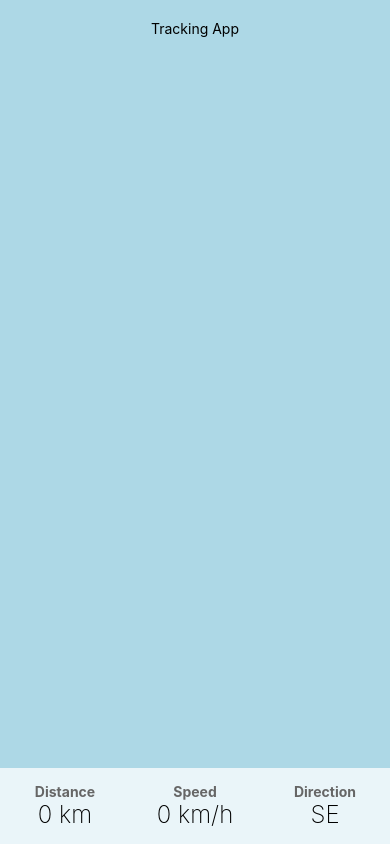
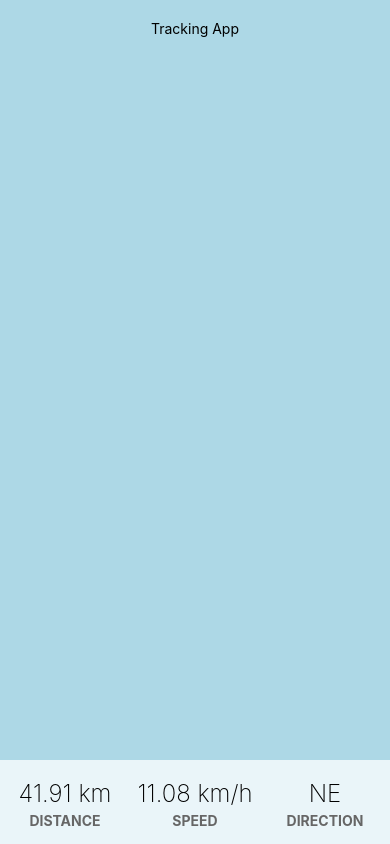
Before and after one commit to pranabmitra/tracking-RN, a React Native app: screen / in a window 390 px wide. Built offline with nearby package versions, Linux system fonts and the light colour scheme.

Commit message:
Added information details with dummy values

```diff
--- a/App.js
+++ b/App.js
@@ -2,6 +2,7 @@ import React from 'react';
 import { StyleSheet, Text, View } from 'react-native';
 
 import RunDetails from './components/run-details';
+import RunFormattedDetails from './components/run-formatted-details';
 
 const styles = StyleSheet.create({
   container: {
@@ -18,14 +19,31 @@ const styles = StyleSheet.create({
 });
 
 export default class App extends React.Component {
+  constructor(props) {
+    super(props);
+    this.state = {};
+
+    setInterval(() => {
+      this.distance.setState({ value: Math.random() * 100 });
+      this.speed.setState({ value: Math.random() * 15 });
+      this.direction.setState({ value: 'NE' });
+    }, 5000);
+  }
+
   render() {
     return (
       <View style={styles.container}>
         <Text style={{flex: 1, backgroundColor: 'lightblue', textAlign: 'center', paddingTop: 20}}>Tracking App</Text>
         <View style={styles.detailsWrapper}>
-          <RunDetails title="Distance" value="0 km" />
-          <RunDetails title="Speed" value="0 km/h" />
-          <RunDetails title="Direction" value="SE" />
+          <RunFormattedDetails title="Distance" value="0" unit="km"
+            ref={(info) => this.distance = info}
+          />
+          <RunFormattedDetails title="Speed" value="0" unit="km/h"
+            ref={(info) => this.speed = info}
+          />
+          <RunDetails title="Direction" value="SE"
+            ref={(info) => this.direction = info}
+          />
         </View>
       </View>
     );
--- a/components/run-details.js
+++ b/components/run-details.js
@@ -4,11 +4,22 @@ import { StyleSheet, Text, View } from 'react-native';
 import sharedStyles from '../styles/shared-styles';
 
 class RunDetails extends Component {
+    constructor(props) {
+        super(props);
+        this.state = { value: this.props.value };
+    }
+
+    formatValue() {
+        return this.state.value;
+    }
+
     render() {
+        let value = this.formatValue() || '-';
+
         return (
             <View style={sharedStyles.runDetailsContainer}>
-                <Text style={sharedStyles.title}>{this.props.title}</Text>
-                <Text style={sharedStyles.value}>{this.props.value}</Text>
+                <Text style={sharedStyles.title}>{this.props.title.toUpperCase()}</Text>
+                <Text style={sharedStyles.value}>{value}</Text>
             </View>
         )
     }
--- /dev/null
+++ b/components/run-formatted-details.js
@@ -0,0 +1,9 @@
+import RunDetails from './run-details';
+
+class RunFormattedDetails extends RunDetails {
+    formatValue() {
+        return [parseFloat(this.state.value).toFixed(2), this.props.unit].join(' ');
+    }
+}
+
+export default RunFormattedDetails;
--- a/styles/shared-styles.js
+++ b/styles/shared-styles.js
@@ -3,6 +3,7 @@ import { StyleSheet } from 'react-native';
 export default StyleSheet.create({
     runDetailsContainer: {
         flex: 1,
+        flexDirection: 'column-reverse',
         backgroundColor: 'rgba(255, 255, 255, 0.75)',
         paddingVertical: 15,
     },
@@ -15,6 +16,7 @@ export default StyleSheet.create({
         textAlign: 'center',
         fontSize: 24,
         fontWeight: '200',
+        paddingVertical: 4
     }
 
 })
```
